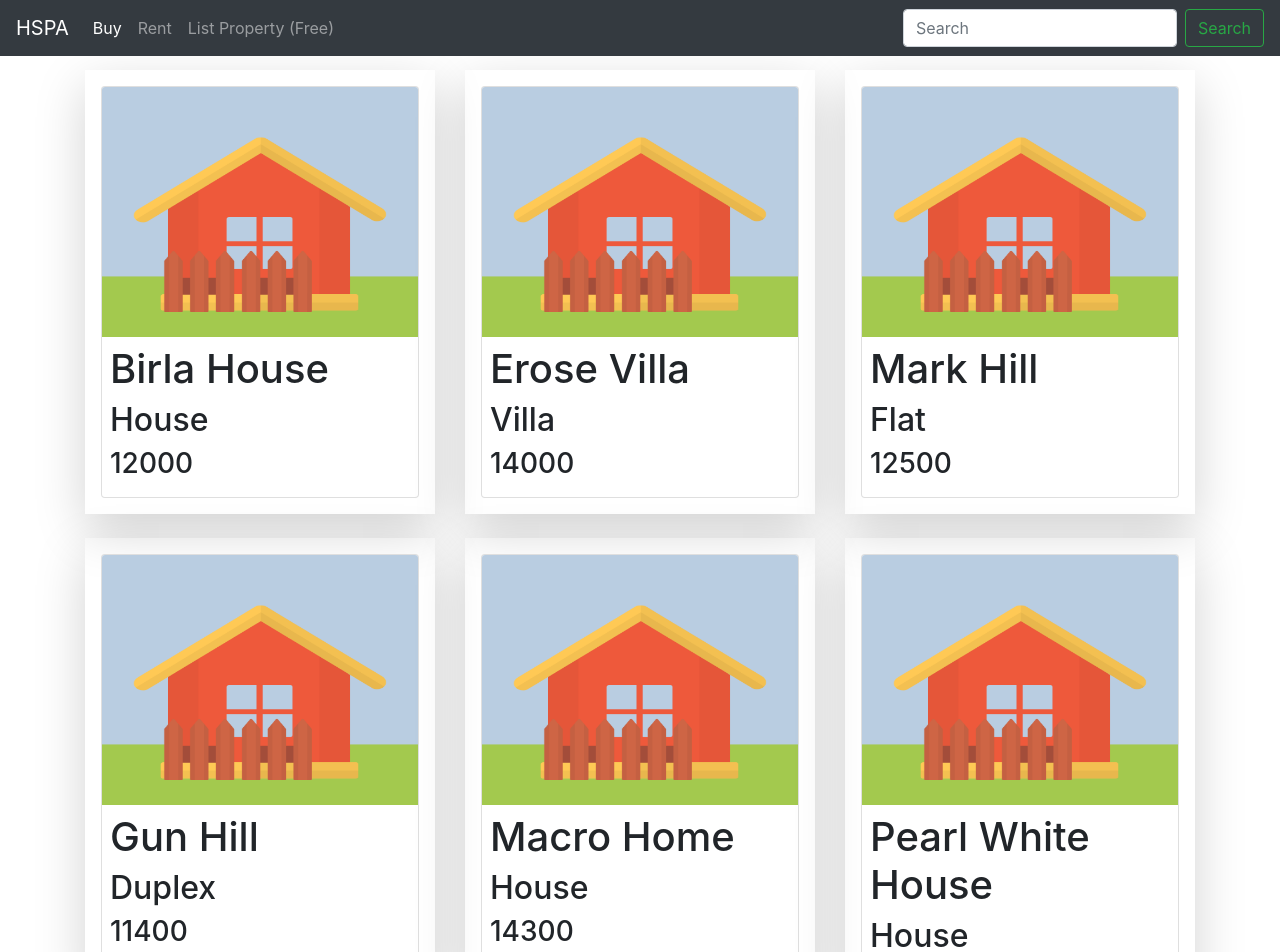
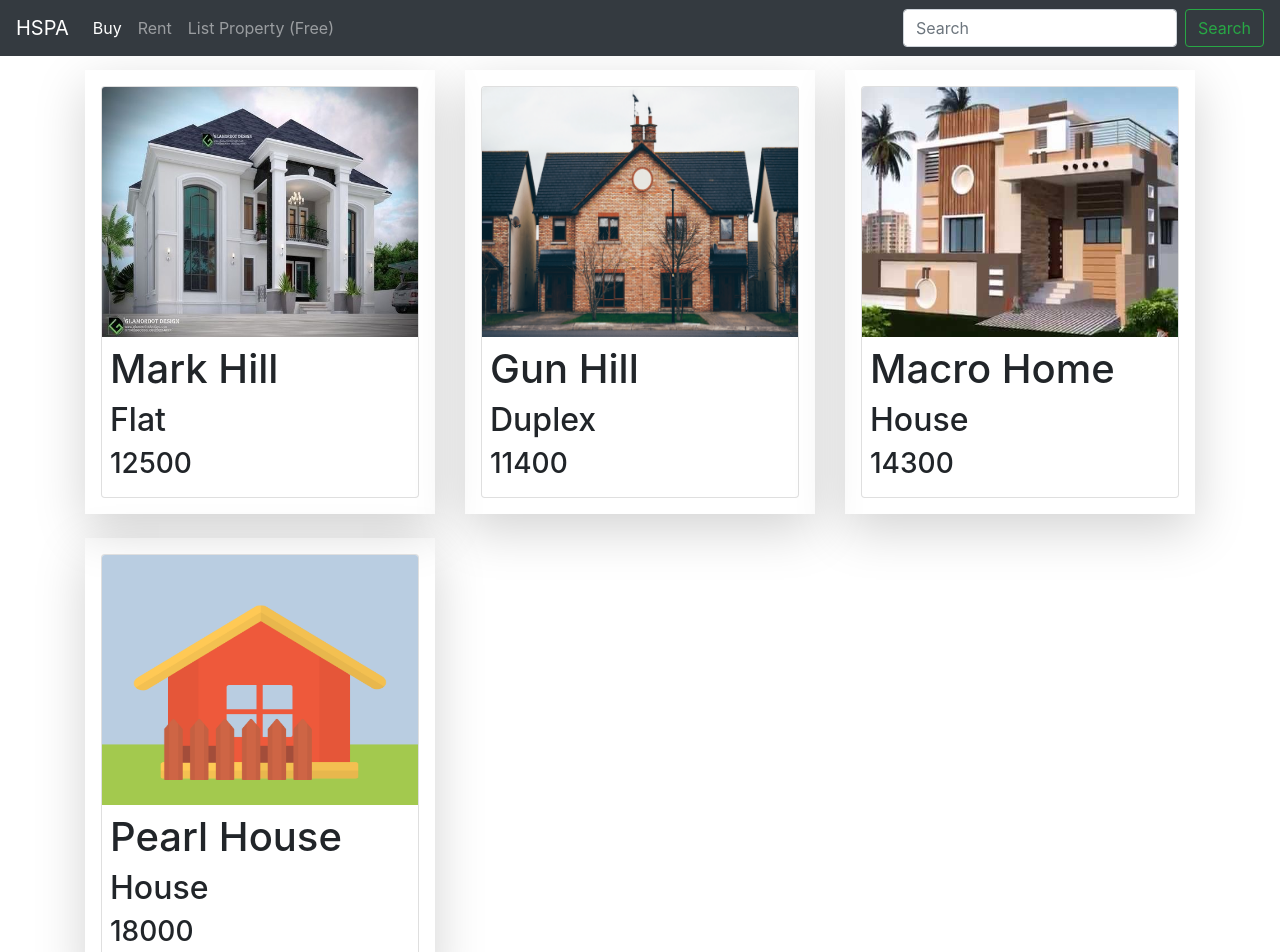
Before and after one commit to webtrainer-in/HSPA, an Angular app in the folder Frontend/: page / in a window 1280 px wide. Shown: the top 952 px of the page. Built offline with nearby package versions, Linux system fonts and the light colour scheme.

Commit message:
Add more property images and implement category wise filtering
Signed-off-by: webtrainer-in <webtrainer-in@gmail.com>

```diff
--- a/Frontend/src/app/property/IProperty.interface.ts
+++ b/Frontend/src/app/property/IProperty.interface.ts
@@ -1,6 +1,8 @@
 export interface IProperty {
   Id: number;
+  SellRent: number;
   Name: string;
   Type: string;
   Price: number;
+  Image?: string;
 }
--- a/Frontend/src/app/property/property-card/property-card.component.html
+++ b/Frontend/src/app/property/property-card/property-card.component.html
@@ -1,6 +1,7 @@
 <div class="card">
   <div class="card-img-wrapper">
-    <img class="card-img-top" src="assets/images/house_default.png">
+    <img *ngIf="property.Image" class="card-img-top" src="assets/images/{{property.Image}}.png">
+    <img *ngIf="!property.Image" class="card-img-top" src="assets/images/house_default.png">
     <ul class="list-inline text-center member-icons animate">
       <li class="list-inline-item">
         <button class="btn btn-primary" routerLink="/property-detail/{{property.Id}}"><i class="far fa-edit"></i></button>
--- a/Frontend/src/app/property/property-detail/property-detail.component.ts
+++ b/Frontend/src/app/property/property-detail/property-detail.component.ts
@@ -1,6 +1,5 @@
 import { Component, OnInit } from '@angular/core';
 import { ActivatedRoute, Router } from '@angular/router';
-import { stringify } from 'querystring';
 
 @Component({
   selector: 'app-property-detail',
--- a/Frontend/src/app/property/property-list/property-list.component.ts
+++ b/Frontend/src/app/property/property-list/property-list.component.ts
@@ -1,6 +1,7 @@
 import { Component, OnInit } from '@angular/core';
 import { HousingService } from 'src/app/services/housing.service';
 import { IProperty } from '../IProperty.interface';
+import { ActivatedRoute } from '@angular/router';
 
 @Component({
   selector: 'app-property-list',
@@ -8,13 +9,16 @@ import { IProperty } from '../IProperty.interface';
   styleUrls: ['./property-list.component.css']
 })
 export class PropertyListComponent implements OnInit {
-
+  SellRent = 1;
   properties: IProperty[];
 
-  constructor(private housingService: HousingService) { }
+  constructor(private route: ActivatedRoute, private housingService: HousingService) { }
 
   ngOnInit(): void {
-    this.housingService.getAllProperties().subscribe(
+    if (this.route.snapshot.url.toString()) {
+      this.SellRent = 2; // Means we are on rent-property URL else we are on base URL
+    }
+    this.housingService.getAllProperties(this.SellRent).subscribe(
         data => {
         this.properties = data;
         console.log(data);
--- a/Frontend/src/app/services/housing.service.ts
+++ b/Frontend/src/app/services/housing.service.ts
@@ -12,13 +12,13 @@ export class HousingService {
 
   constructor(private http: HttpClient) { }
 
-  getAllProperties(): Observable<IProperty[]> {
+  getAllProperties(SellRent: number): Observable<IProperty[]> {
     return this.http.get('data/properties.json').pipe(
       map(data => {
       const propertiesArray: Array<IProperty> = [];
 
       for (const id in data) {
-        if (data.hasOwnProperty(id)) {
+        if (data.hasOwnProperty(id) && data[id].SellRent === SellRent) {
           propertiesArray.push(data[id]);
         }
       }
--- a/Frontend/src/data/properties.json
+++ b/Frontend/src/data/properties.json
@@ -1,37 +1,48 @@
 [
   {
     "Id":1,
+    "SellRent": 2,
     "Name":"Birla House",
     "Type":"House",
-    "Price":12000
+    "Price":12000,
+    "Image":"prop-1"
   },
   {
     "Id":2,
+    "SellRent": 2,
     "Name":"Erose Villa",
     "Type":"Villa",
-    "Price":14000
+    "Price":14000,
+    "Image":"prop-2"
   },
   {
     "Id":3,
+    "SellRent": 1,
     "Name":"Mark Hill",
     "Type":"Flat",
-    "Price":12500
+    "Price":12500,
+    "Image":"prop-3"
   },
   {
     "Id":4,
+    "SellRent": 1,
     "Name":"Gun Hill",
     "Type":"Duplex",
-    "Price":11400
+    "Price":11400,
+    "Image":"prop-4"
   },
   {
     "Id":5,
+    "SellRent": 1,
     "Name":"Macro Home",
     "Type":"House",
-    "Price":14300
+    "Price":14300,
+    "Image":"prop-5"
   },
   {
     "Id":6,
-    "Name":"Pearl White House",
+    "SellRent": 1,
+    "Name":"Pearl House",
     "Type":"House",
     "Price":18000
   }
```
